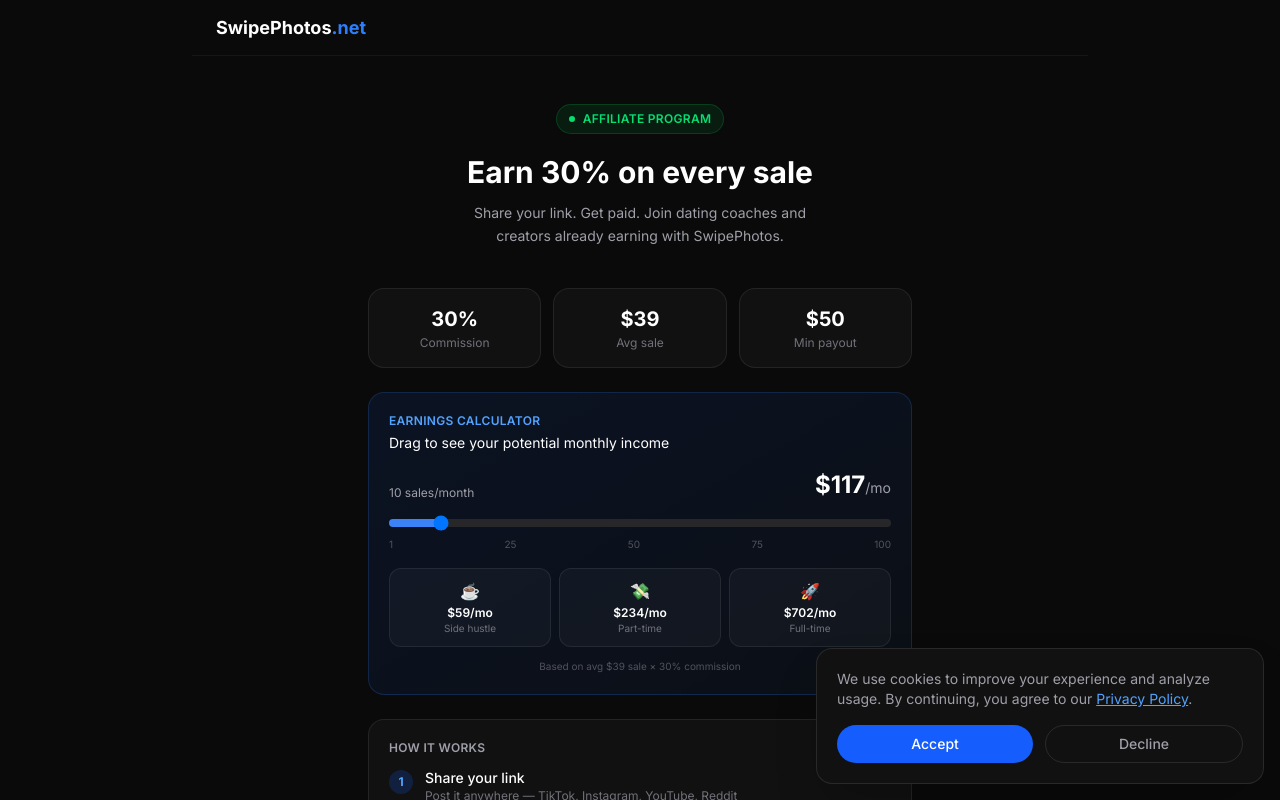
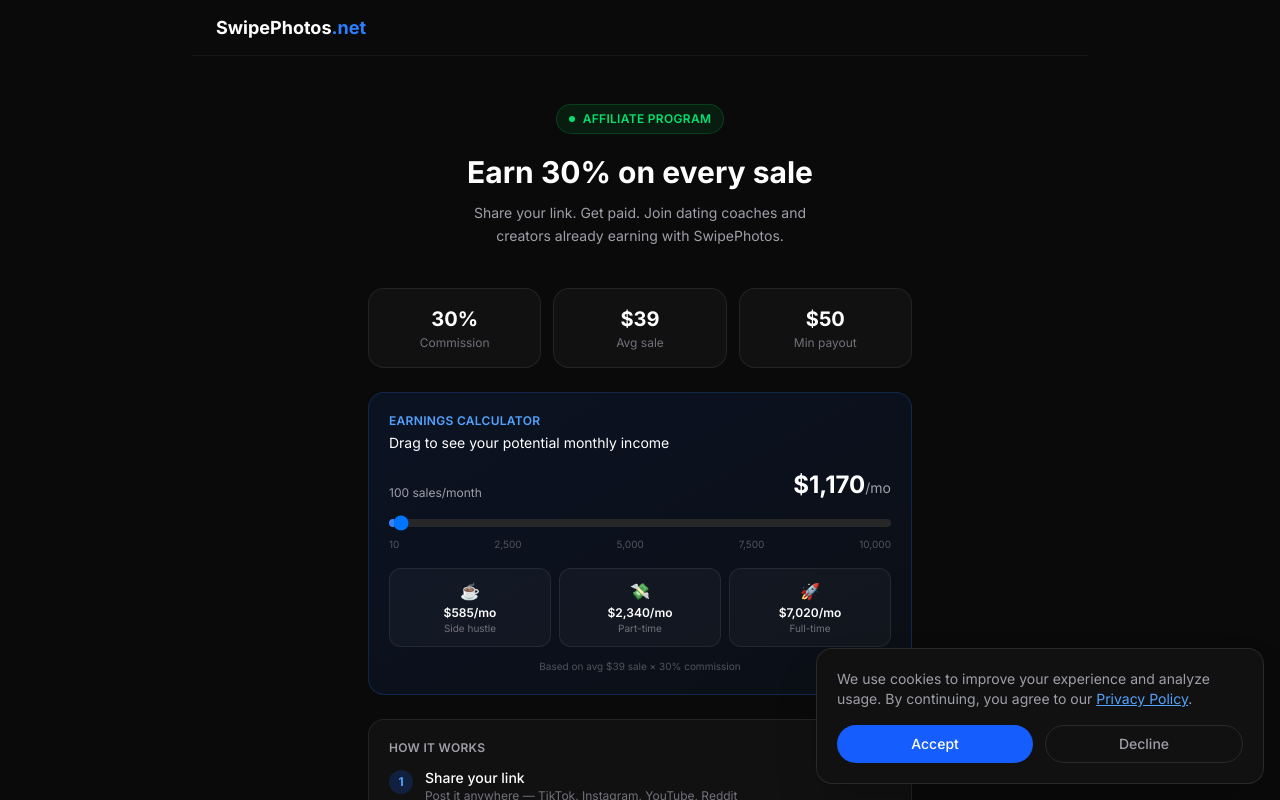
Before and after one commit to madsgroenlund1/SwipePhotos.net, a Next.js app: page /affiliate in a window 1280 px wide. Shown: the top 800 px of the page. Built offline with nearby package versions, Linux system fonts and the light colour scheme.

Commit message:
Expand earnings calculator range from 1-100 to 10-10,000 sales
Co-Authored-By: Claude Sonnet 4.6 <noreply@anthropic.com>

```diff
--- a/src/app/affiliate/page.tsx
+++ b/src/app/affiliate/page.tsx
@@ -4,12 +4,13 @@ import { useState } from 'react'
 import Link from 'next/link'
 
 function EarningsCalc() {
-  const [sales, setSales] = useState(10)
+  const [sales, setSales] = useState(100)
   const earning = Math.round(sales * 39 * 0.3)
+  const pct = ((sales - 10) / (10000 - 10)) * 100
   const tiers = [
-    { label: 'Side hustle', sales: 5, emoji: '☕' },
-    { label: 'Part-time', sales: 20, emoji: '💸' },
-    { label: 'Full-time', sales: 60, emoji: '🚀' },
+    { label: 'Side hustle', sales: 50, emoji: '☕' },
+    { label: 'Part-time', sales: 200, emoji: '💸' },
+    { label: 'Full-time', sales: 600, emoji: '🚀' },
   ]
   return (
     <div className="bg-gradient-to-br from-blue-600/10 to-blue-500/5 border border-blue-500/20 rounded-2xl p-5 mb-6">
@@ -19,17 +20,17 @@ function EarningsCalc() {
       {/* Slider */}
       <div className="mb-4">
         <div className="flex justify-between items-end mb-2">
-          <span className="text-zinc-400 text-xs">{sales} sales/month</span>
+          <span className="text-zinc-400 text-xs">{sales.toLocaleString()} sales/month</span>
           <span className="text-2xl font-bold text-white">${earning.toLocaleString()}<span className="text-zinc-400 text-sm font-normal">/mo</span></span>
         </div>
         <input
-          type="range" min={1} max={100} value={sales}
+          type="range" min={10} max={10000} step={10} value={sales}
           onChange={e => setSales(Number(e.target.value))}
           className="w-full h-2 rounded-full appearance-none cursor-pointer"
-          style={{ background: `linear-gradient(to right, #3b82f6 ${sales}%, #27272a ${sales}%)` }}
+          style={{ background: `linear-gradient(to right, #3b82f6 ${pct}%, #27272a ${pct}%)` }}
         />
         <div className="flex justify-between text-zinc-600 text-[10px] mt-1">
-          <span>1</span><span>25</span><span>50</span><span>75</span><span>100</span>
+          <span>10</span><span>2,500</span><span>5,000</span><span>7,500</span><span>10,000</span>
         </div>
       </div>
 
@@ -42,7 +43,7 @@ function EarningsCalc() {
             className={`rounded-xl p-2.5 text-center transition-all border ${sales === t.sales ? 'border-blue-500 bg-blue-500/10' : 'border-white/8 bg-white/3 hover:border-white/20'}`}
           >
             <div className="text-base mb-0.5">{t.emoji}</div>
-            <div className="text-white text-xs font-semibold">${Math.round(t.sales * 39 * 0.3)}/mo</div>
+            <div className="text-white text-xs font-semibold">${Math.round(t.sales * 39 * 0.3).toLocaleString()}/mo</div>
             <div className="text-zinc-500 text-[10px]">{t.label}</div>
           </button>
         ))}
```
